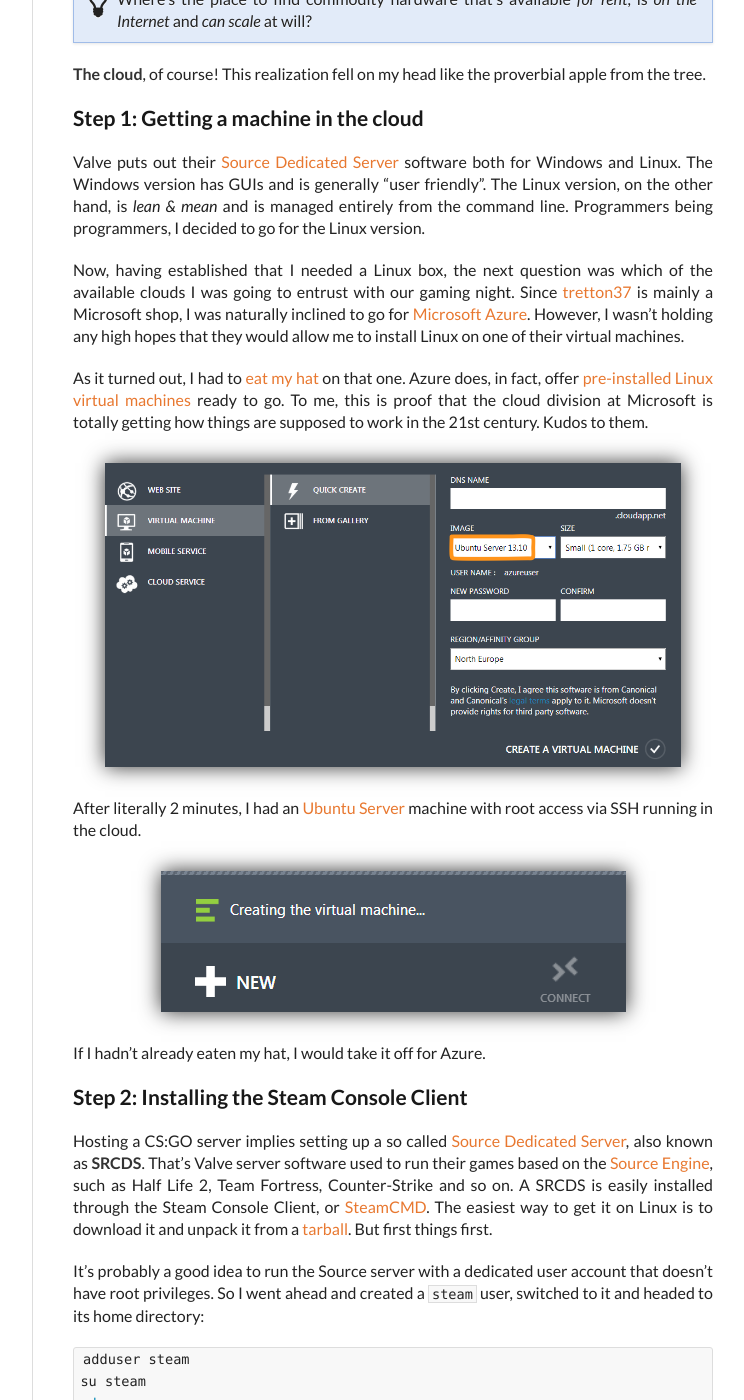
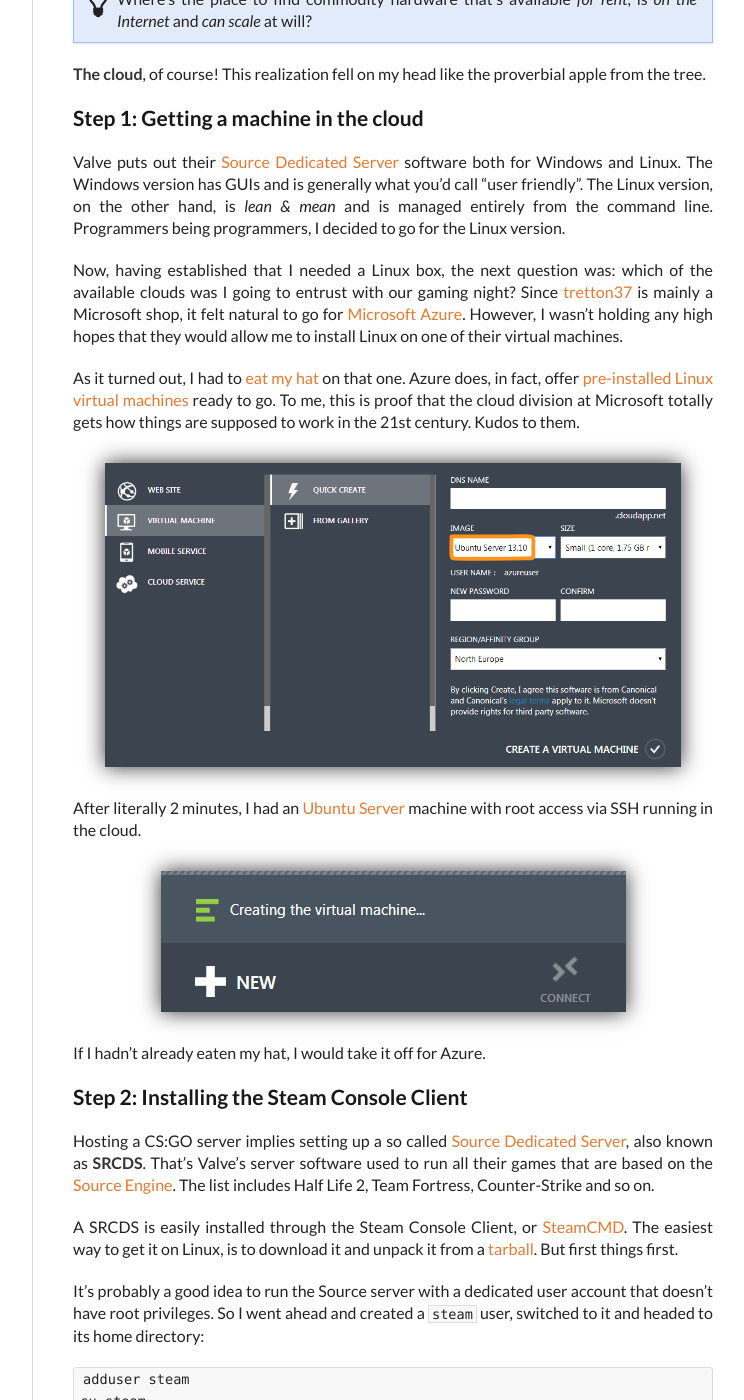
Before and after one commit to megakemp/megakemp.github.io, a Jekyll site: the page built from _posts/2014-06-25-leveraging-the-cloud-for-fun-and-games.md, in a window 1280 px wide and 1400 px high, scrolled down 711 px. Shown: the whole window, without its empty margins (378-1122 px from the left). Built offline with Jekyll 4.4.1, drawn with Linux system fonts in a browser that asks for light colours; nearby versions of some CDN libraries; Markdown is read by kramdown in place of the engine named in the settings; comment, search, counter and statistics services are not loaded; some of the changed text lies outside the part shown.

Commit message:
Makes some corrections to the Counter-Strike post.

````diff
--- a/_posts/2014-06-25-leveraging-the-cloud-for-fun-and-games.md
+++ b/_posts/2014-06-25-leveraging-the-cloud-for-fun-and-games.md
@@ -38,11 +38,11 @@
 
 ### Step 1: Getting a machine in the cloud
 
-Valve puts out their [Source Dedicated Server](https://developer.valvesoftware.com/wiki/Source_Dedicated_Server) software both for Windows and Linux. The Windows version has GUIs and is generally "user friendly". The Linux version, on the other hand, is *lean & mean* and is managed entirely from the command line. Programmers being programmers, I decided to go for the Linux version.
+Valve puts out their [Source Dedicated Server](https://developer.valvesoftware.com/wiki/Source_Dedicated_Server) software both for Windows and Linux. The Windows version has GUIs and is generally what you'd call "user friendly". The Linux version, on the other hand, is *lean & mean* and is managed entirely from the command line. Programmers being programmers, I decided to go for the Linux version.
 
-Now, having established that I needed a Linux box, the next question was which of the available clouds I was going to entrust with our gaming night. Since [tretton37](http://tretton37.com) is mainly a Microsoft shop, I was naturally inclined to go for [Microsoft Azure](http://azure.microsoft.com). However, I wasn't holding any high hopes that they would allow me to install Linux on one of their virtual machines.
+Now, having established that I needed a Linux box, the next question was: which of the available clouds was I going to entrust with our gaming night? Since [tretton37](http://tretton37.com) is mainly a Microsoft shop, it felt natural to go for [Microsoft Azure](http://azure.microsoft.com). However, I wasn't holding any high hopes that they would allow me to install Linux on one of their virtual machines.
 
-As it turned out, I had to [eat my hat](http://english.stackexchange.com/questions/150159/origin-of-eat-my-hat) on that one. Azure does, in fact, offer [pre-installed Linux virtual machines](http://azure.microsoft.com/en-us/documentation/articles/virtual-machines-linux-tutorial) ready to go. To me, this is proof that the cloud division at Microsoft is totally getting how things are supposed to work in the 21st century. Kudos to them.
+As it turned out, I had to [eat my hat](http://english.stackexchange.com/questions/150159/origin-of-eat-my-hat) on that one. Azure does, in fact, offer [pre-installed Linux virtual machines](http://azure.microsoft.com/en-us/documentation/articles/virtual-machines-linux-tutorial) ready to go. To me, this is proof that the cloud division at Microsoft totally gets how things are supposed to work in the 21st century. Kudos to them.
 
 <a href="{{ site.url }}/assets/{{ page.assets }}/azure-create-vm.png">
 <img src="{{ site.url }}/assets/{{ page.assets }}/azure-create-vm.png"
@@ -62,7 +62,9 @@
 
 ### Step 2: Installing the Steam Console Client
 
-Hosting a CS:GO server implies setting up a so called [Source Dedicated Server](https://developer.valvesoftware.com/wiki/Source_Dedicated_Server), also known as **SRCDS**. That's Valve server software used to run their games based on the [Source Engine](http://source.valvesoftware.com), such as Half Life 2, Team Fortress, Counter-Strike and so on. A SRCDS is easily installed through the Steam Console Client, or [SteamCMD](https://developer.valvesoftware.com/wiki/SteamCMD). The easiest way to get it on Linux is to download it and unpack it from a [tarball](http://www.computerhope.com/jargon/t/tarball.htm). But first things first.
+Hosting a CS:GO server implies setting up a so called [Source Dedicated Server](https://developer.valvesoftware.com/wiki/Source_Dedicated_Server), also known as **SRCDS**. That's Valve's server software used to run all their games that are based on the [Source Engine](http://source.valvesoftware.com). The list includes Half Life 2, Team Fortress, Counter-Strike and so on.
+
+A SRCDS is easily installed through the Steam Console Client, or [SteamCMD](https://developer.valvesoftware.com/wiki/SteamCMD). The easiest way to get it on Linux, is to download it and unpack it from a [tarball](http://www.computerhope.com/jargon/t/tarball.htm). But first things first.
 
 It's probably a good idea to run the Source server with a dedicated user account that doesn't have root privileges. So I went ahead and created a `steam` user, switched to it and headed to its home directory:
 
@@ -92,7 +94,7 @@
 </p>
 </div>
 
-Ouch. Luckily, the issue is easily solved by installing the right version of [Libgcc](http://gcc.gnu.org/onlinedocs/gccint/Libgcc.html):
+Ouch. Luckily, the issue was easily solved by installing the right version of [Libgcc](http://gcc.gnu.org/onlinedocs/gccint/Libgcc.html):
 
 ```bash
 apt-get install lib32gcc1
````
Also changed, not shown: other parts of _posts/2014-06-25-leveraging-the-cloud-for-fun-and-games.md (+1 -1 lines).
